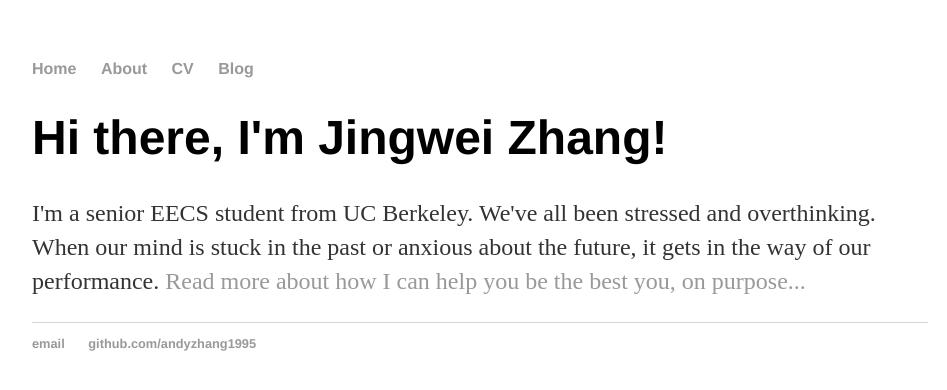
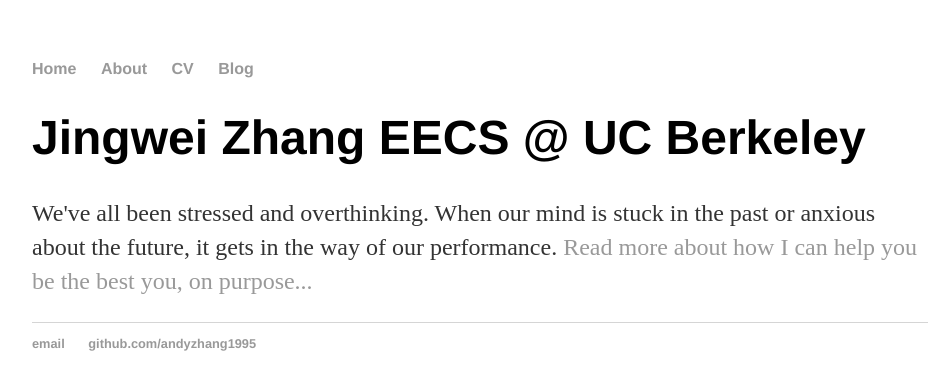
Before and after one commit to andyzhang1995/andyzhang1995.github.io, a Jekyll site: the page built from index.html, in a window 1280 px wide. Shown: the top 390 px of the page, without its empty margins (160-1107 px from the left). Built offline with Jekyll 4.4.1, drawn with Linux system fonts in a browser that asks for light colours.

Commit message:
Update index.html
Changed headline to my name and school title

```diff
--- a/index.html
+++ b/index.html
@@ -1,8 +1,8 @@
 ---
 layout: default
-title: Jingwei Zhang, EECS @ UC Berkeley, Founder and CEO @ E-shelter
+title: Jingwei Zhang, EECS @ UC Berkeley
 ---
 <div class="blurb">
-	<h1>Hi there, I'm Jingwei Zhang!</h1>
-	<p>I'm a senior EECS student from UC Berkeley. We've all been stressed and overthinking. When our mind is stuck in the past or anxious about the future, it gets in the way of our performance. <a href="/about">Read more about how I can help you be the best you, on purpose... </a></p>
+	<h1>Jingwei Zhang EECS @ UC Berkeley</h1>
+	<p>We've all been stressed and overthinking. When our mind is stuck in the past or anxious about the future, it gets in the way of our performance. <a href="/about">Read more about how I can help you be the best you, on purpose... </a></p>
 </div><!-- /.blurb -->
```
